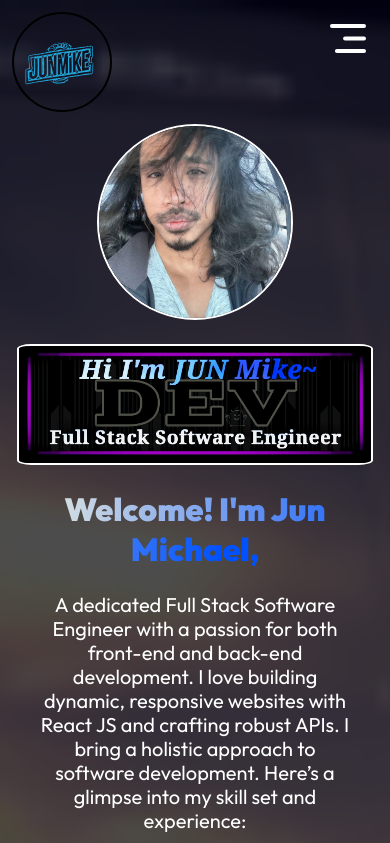
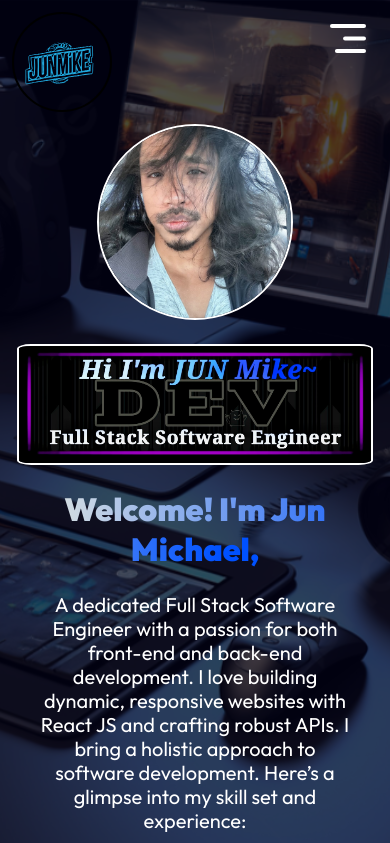
Before and after one commit to MichaelDAbadJr/Portfolio, a React (Vite) app: page / in a window 390 px wide. Shown: the top 843 px of the page. Built offline with nearby package versions, Linux system fonts and the light colour scheme.

Commit message:
iphone shit

```diff
--- a/src/index.css
+++ b/src/index.css
@@ -24,13 +24,10 @@ body {
   background-color: rgba(2, 2, 24, 0.7);
   z-index: -1;
  }
- @media (max-width: 768px) {
+/* Specific fix for iOS devices (iPhones, iPads) */
+@supports (-webkit-touch-callout: none) {
   body {
-    min-height: 100vh;
-    width: 100%;
-    background-size: cover; /* Ensure full width on mobile, height auto-adjusts */
-    background-attachment: scroll; /* Ensure normal background scroll */
-    background-position: center;
-    background-repeat: no-repeat;
+    background-attachment: scroll; /* Disable fixed background for iOS */
+    background-size: 100vw 100vh; /* Ensure it covers the whole viewport */
   }
 }
```
